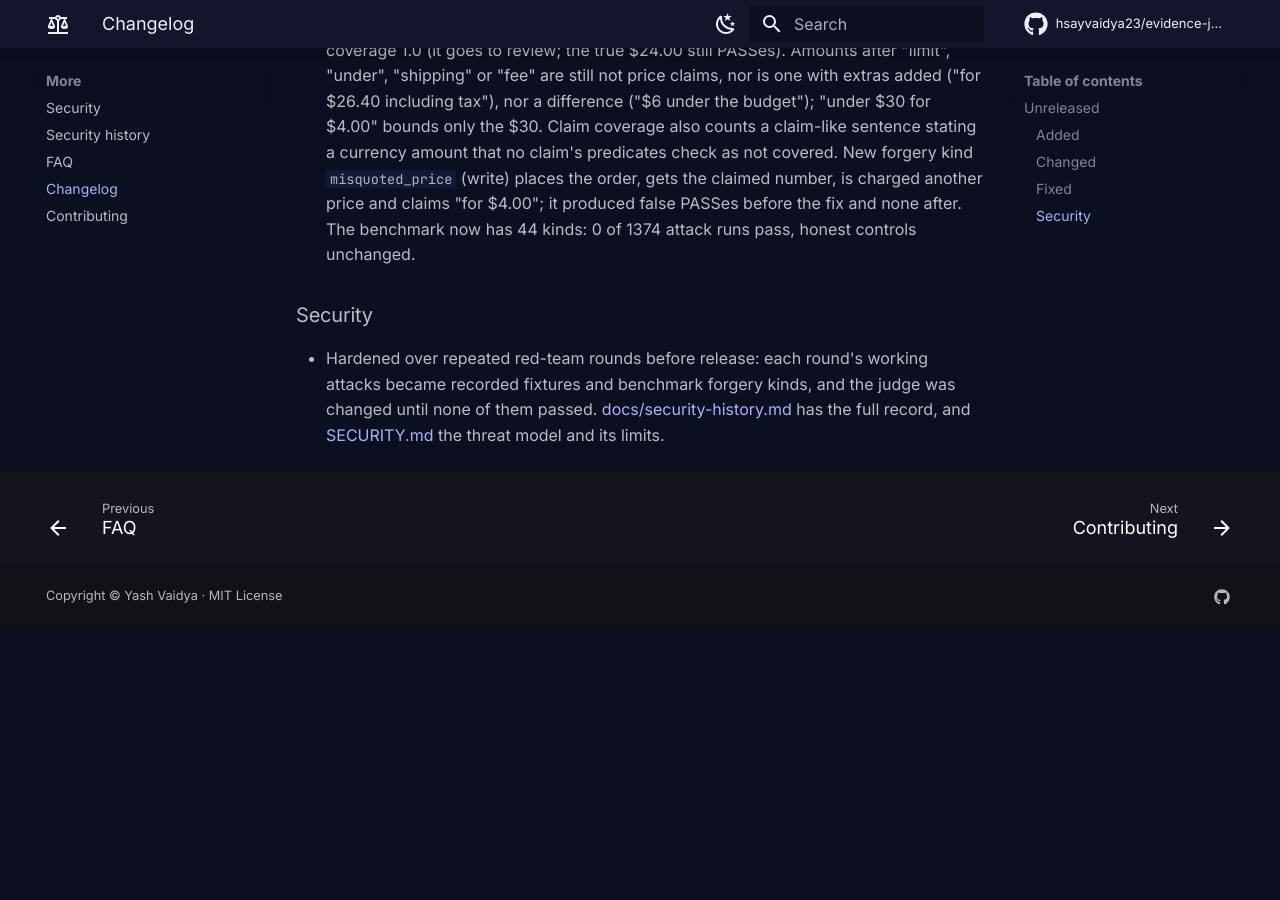
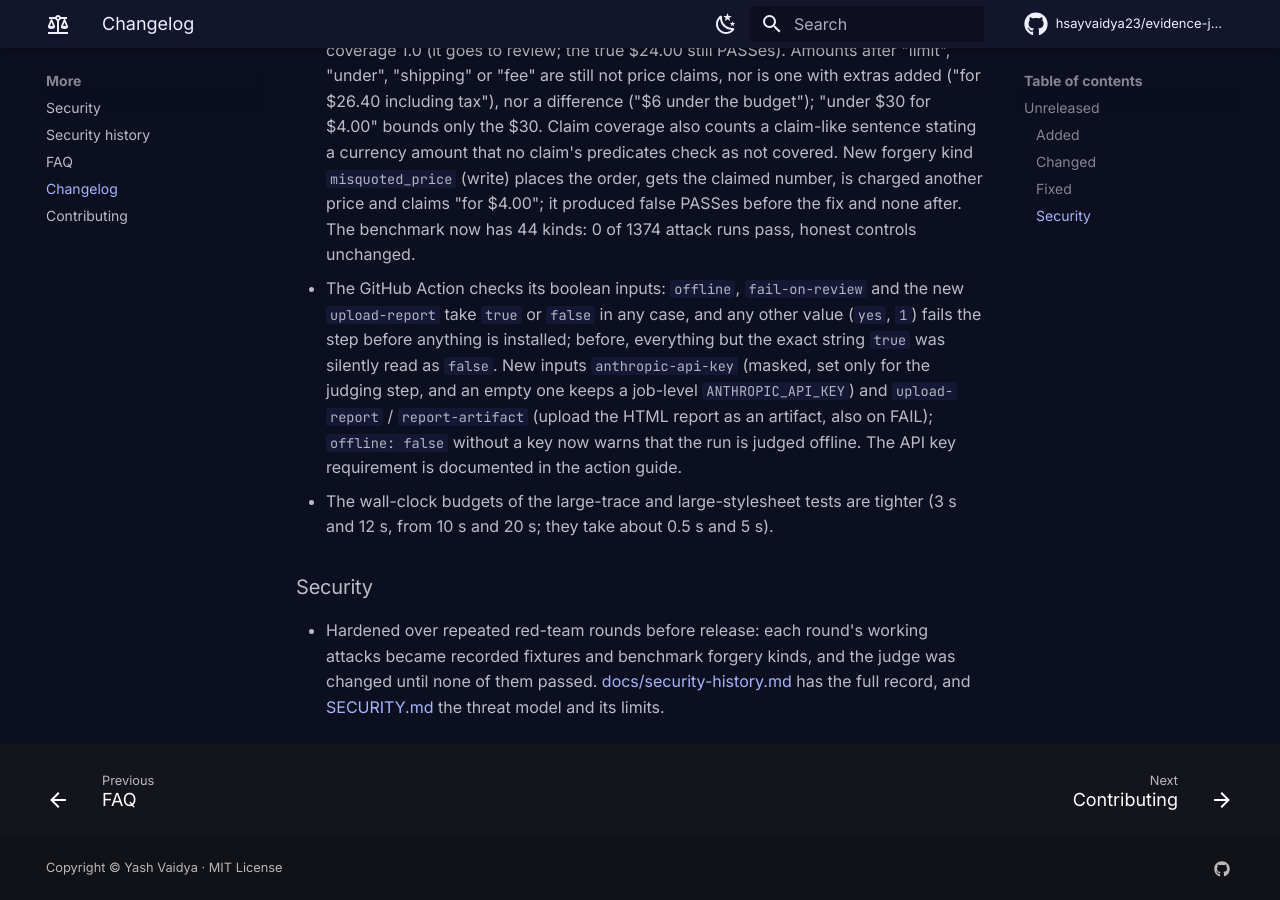
Before and after one commit to hsayvaidya23/evidence-judge, an MkDocs documentation site: the page built from docs/changelog.md, in a window 1280 px wide and 900 px high, scrolled down 7468 px. Built offline with MkDocs 1.6.1 and Material for MkDocs 9.7.7, drawn with Linux system fonts in a browser that asks for light colours; comment, search, counter and statistics services are not loaded; before the commit the page ends 8096 px from its top, so only the background shows below that.

Commit message:
ci(action): validate boolean inputs, add API key and report upload inputs
The action read offline and fail-on-review as true only for the exact
string "true", so "True" or "yes" silently meant false. A first step
now checks offline, fail-on-review and the new upload-report: true or
false in any case (bash 3 compatible), anything else fails the step
before installing, and later steps read the normalised step outputs.

New inputs:
- anthropic-api-key: exported as ANTHROPIC_API_KEY for the judging
  step only and masked; empty keeps a job-level ANTHROPIC_API_KEY.
  offline: false with no key (anthropic backend) warns that the run is
  judged offline.
- upload-report / report-artifact: upload report.html with the pinned
  actions/upload-artifact, also when the step fails.

CI's action job passes "True"/"TRUE" on the honest run with an upload,
and a new step expects offline: "yes" to fail. Packaging tests run the
input check with bash for accepted and rejected values. zizmor 1.30.1
reports no findings. The action guide and README document the inputs
and the API key requirement.

Perf budgets: the large-trace load drops from 10 s to 3 s (0.33 s
measured) and the large-stylesheet render from 20 s to 12 s (about 4 s
measured; CI py3.12 runners have needed headroom).

Fixes #52

````diff
--- a/docs/guides/github-action.md
+++ b/docs/guides/github-action.md
@@ -25,13 +25,8 @@ jobs:
           har: runs/checkout/run.har
           answer-file: runs/checkout/answer.txt
           spec: specs/checkout.yaml
+          upload-report: "true" # keep the HTML report as an artifact, also on FAIL
           # fail-on-review: "true"
-      - name: Keep the HTML report
-        if: always() && steps.judge.outputs.report != ''
-        uses: actions/upload-artifact@v7
-        with:
-          name: evidence-judge-report
-          path: ${{ steps.judge.outputs.report }}
 ```
 
 1.  Or pin the full commit SHA with a `# v0.1.0` comment, which Dependabot keeps up to date.
@@ -53,12 +48,18 @@ jobs:
 | `answer-file` | | File with the agent's final answer |
 | `reasoning-file` | | File with the agent's reasoning, one step per paragraph (steps separated by a blank line) |
 | `spec` | | Task spec YAML (required for write tasks to PASS) |
-| `offline` | `"true"` | No LLM calls (heuristic claim extraction) |
+| `offline` | `"true"` | No LLM calls (heuristic claim extraction). `"false"` needs an API key (see [LLM extraction in CI](#llm-extraction-in-ci)) |
 | `fail-on-review` | `"false"` | Also fail the job when the verdict is NEEDS_REVIEW |
+| `anthropic-api-key` | `""` | Anthropic API key for LLM extraction; pass a secret. Empty keeps `ANTHROPIC_API_KEY` from the job environment |
+| `upload-report` | `"false"` | Upload the HTML report as a workflow artifact, also when the step fails |
+| `report-artifact` | `"evidence-judge-report"` | Name of that artifact; give each invocation in a job its own |
 | `version` | `""` | Git tag, branch or commit SHA of this repository to install (`git+https://github.com/hsayvaidya23/evidence-judge@<version>`); empty installs the action's own source, the ref you put after `@` in `uses:` |
 | `python-version` | `"3.13"` | Python version to run with |
 
-At least one of `trace`, `har` or `browser-use` is needed.
+At least one of `trace`, `har` or `browser-use` is needed. `offline`, `fail-on-review` and
+`upload-report` take `true` or `false` in any case (`"True"`, `"FALSE"`); any other value
+(`"yes"`, `"1"`, an empty string) fails the step before anything is installed, instead of being
+read as `false`.
 
 ## Outputs
 
@@ -70,7 +71,7 @@ At least one of `trace`, `har` or `browser-use` is needed.
 
 ## What the step does
 
-1. Installs `uv` and then evidence-judge with the `anthropic` extra.
+1. Checks the boolean inputs, then installs `uv` and evidence-judge with the `anthropic` extra.
 2. Runs `evidence-judge judge` with the inputs you gave, writing `verdict.json` and
    `report.html` to a fresh `$RUNNER_TEMP/evidence-judge.XXXXXX` directory, so a second
    invocation in the same job never reads the first one's verdict.
@@ -79,25 +80,32 @@ At least one of `trace`, `har` or `browser-use` is needed.
 4. Exits: `pass` → success; `needs_review` → success, or failure with `fail-on-review: "true"`;
    `fail` → failure. On bad input (exit 3) or an internal error (exit 4), or if no verdict was
    written, the step fails with evidence-judge's exit code.
+5. With `upload-report: "true"`, uploads `report.html` as the `report-artifact` artifact,
+   whatever the outcome.
 
 ## LLM extraction in CI
 
-The action runs offline by default. To use LLM claim extraction, pass the key as an environment
-variable and turn offline off:
+The action runs offline by default. LLM claim extraction needs an Anthropic API key: pass it
+with the `anthropic-api-key` input (or as `ANTHROPIC_API_KEY` in the job or step environment)
+and turn offline off:
 
 ```yaml
       - uses: hsayvaidya23/evidence-judge@v0.1.0
         env:
-          ANTHROPIC_API_KEY: ${{ secrets.ANTHROPIC_API_KEY }}
           EVJ_MAX_COST_USD: "0.10"
         with:
           trace: runs/checkout/trace.zip
           answer-file: runs/checkout/answer.txt
           spec: specs/checkout.yaml
           offline: "false"
+          anthropic-api-key: ${{ secrets.ANTHROPIC_API_KEY }}
 ```
 
-Any `EVJ_*` setting from [Configuration](../reference/configuration.md) can be set the same way.
+The input is masked in the log and only set for the judging step; left empty, it does not
+override an `ANTHROPIC_API_KEY` the job already sets. With `offline: "false"` and no key, the step
+warns and judges offline. Secrets are not passed to workflows triggered from forks, so
+pull requests from forks run offline. Any `EVJ_*` setting from
+[Configuration](../reference/configuration.md) can be set as an environment variable.
 
 ## Safe with untrusted agent text
 
````
Also changed, not shown: CHANGELOG.md (+10 -0 lines), README.md (+2 -1 lines), action.yml (+50 -4 lines), 3 other files.
